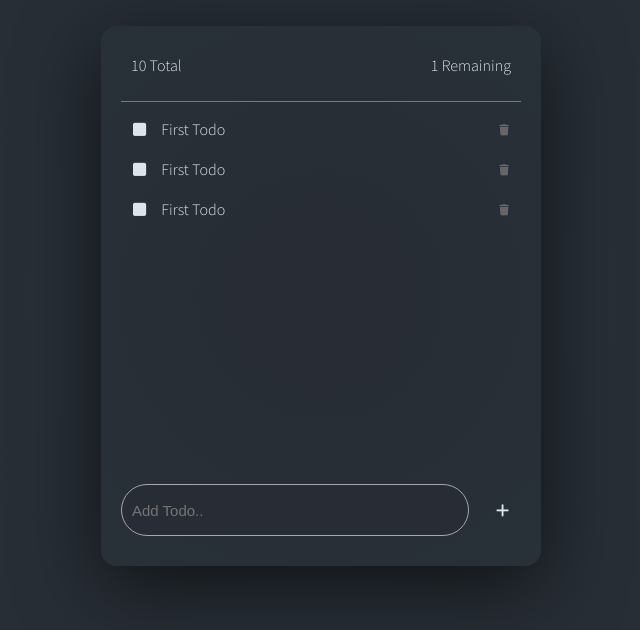
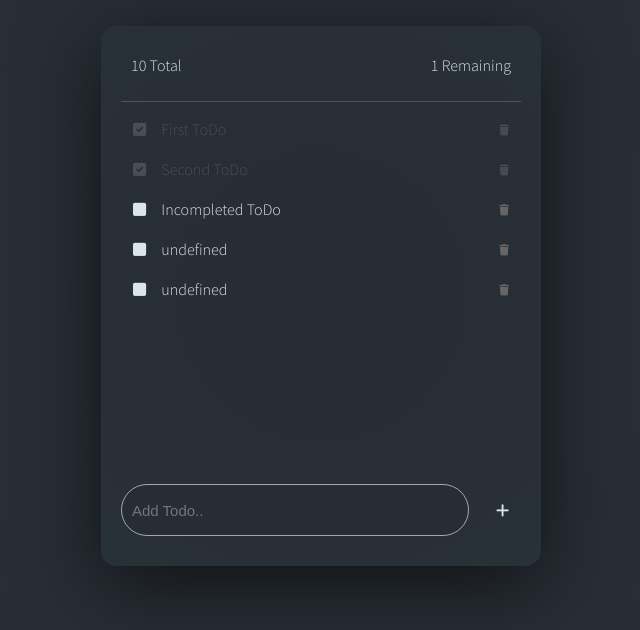
Before and after one commit to luizfelipers19/svelte-todo, a Svelte app: page / in a window 1280 px wide. Shown: the part 104-734 px from the top of the page, without its empty margins (319-959 px from the left). Built offline with nearby package versions, Linux system fonts and the light colour scheme.

Commit message:
passing data as parameters to the Todos. Need to add reactivity to them

```diff
--- a/src/App.svelte
+++ b/src/App.svelte
@@ -4,7 +4,14 @@ import Header from "./components/Header.svelte";
     import TodoList from "./components/TodoList.svelte";
 
 
+    let todos = [
+        {id:1 , text: "IDK todo", completed: false},
+        {id:2 , text: "IDK todo 3", completed: true},
+    ]
+
 </script>
+
+
 
 <div id="app-container" class="app-container">
 
--- a/src/components/TodoItem.svelte
+++ b/src/components/TodoItem.svelte
@@ -1,8 +1,13 @@
+<script>
+    export let itemText;
+    export let completed;
+</script>
 
-<li class="todo-list list-item-view">
+
+<li class="todo-list list-item-view {completed ? "completed": ""} ">
     <span>
-<button class="btn btn-done fa-solid fa-square"></button>
-<span>First Todo</span>
+<button class="btn btn-done fa-solid {completed ? "fa-square-check" : "fa-square"}"></button>
+<span>{itemText}</span>
     </span>
     <button class="btn btn-delete fa-solid fa-trash"></button>
 </li>
--- a/src/components/TodoList.svelte
+++ b/src/components/TodoList.svelte
@@ -6,7 +6,9 @@
 <div class="app-body">
     <ul>
 
-        <TodoItem></TodoItem>
+        <TodoItem itemText="First ToDo" completed = {true}></TodoItem>
+        <TodoItem itemText="Second ToDo" completed = {true}></TodoItem>
+        <TodoItem itemText="Incompleted ToDo" completed = {false}></TodoItem>
         <TodoItem></TodoItem>
         <TodoItem></TodoItem>
 
```
